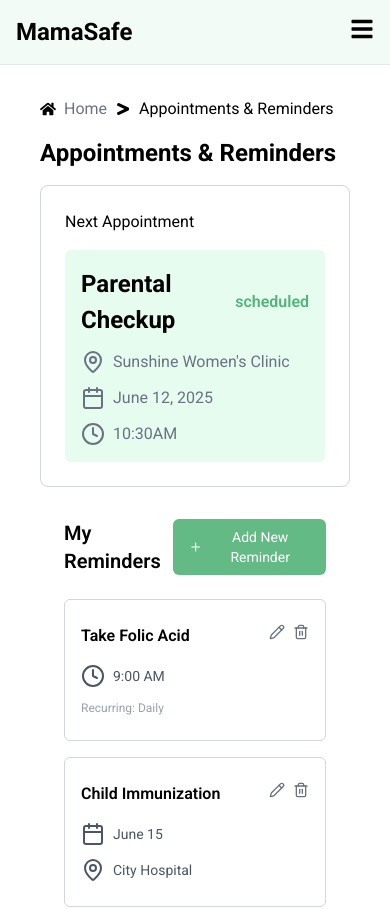
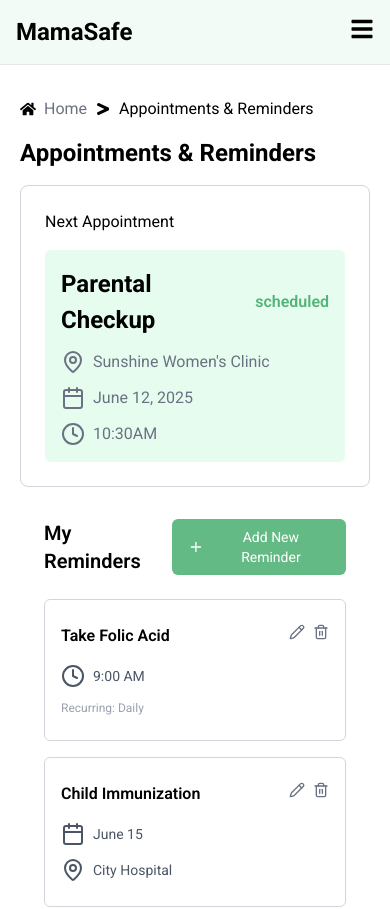
Before and after one commit to emdevelopa/MamaSafe, a React (Vite) app: page /appointments in a window 390 px wide. Shown: the top 909 px of the page. Built offline with nearby package versions, Linux system fonts and the light colour scheme.

Commit message:
Appointments

```diff
--- a/src/pages/appointments.jsx
+++ b/src/pages/appointments.jsx
@@ -157,7 +157,7 @@
           </li>
         </ul>
       </nav> */}
-      <div className="px-10 ">
+      <div className="px-5 md:px-10 ">
         <p className="flex items-center gap-2  mt-8">
           <FaHome />{" "}
           <span
```
